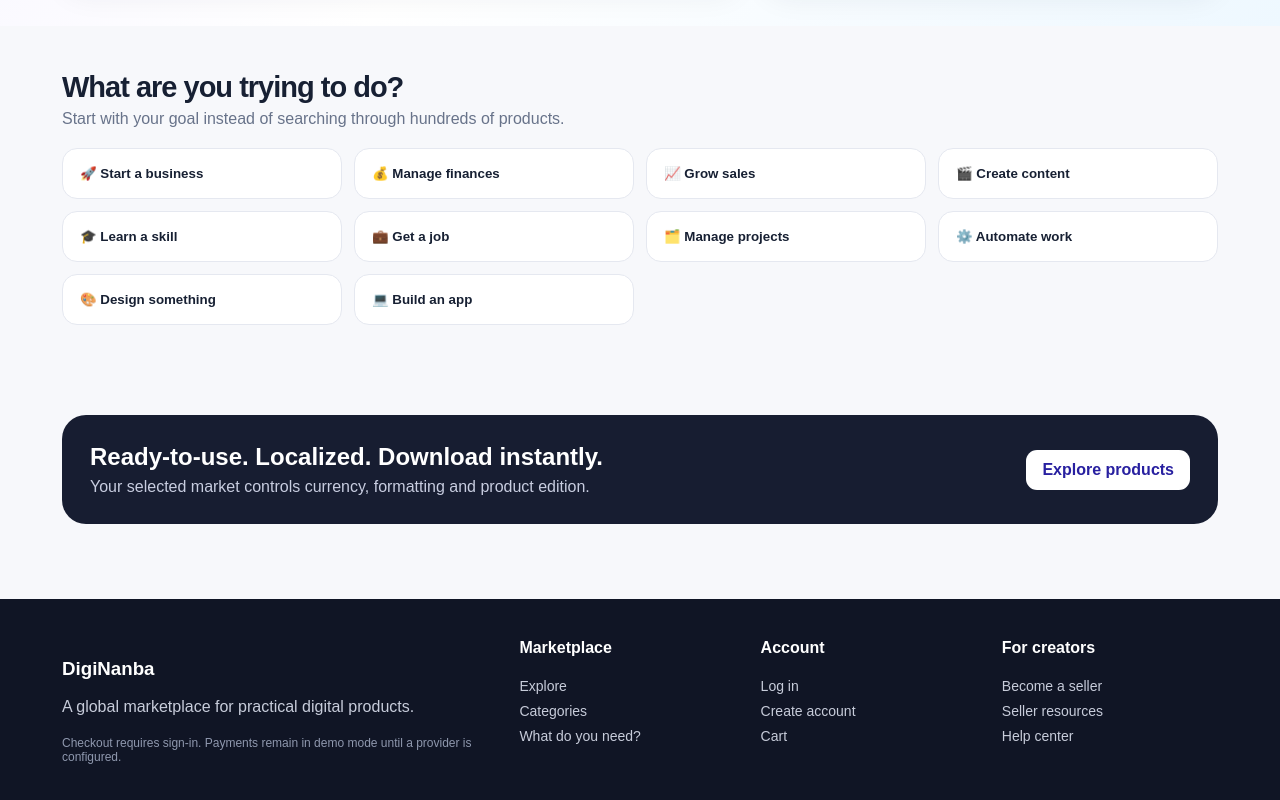
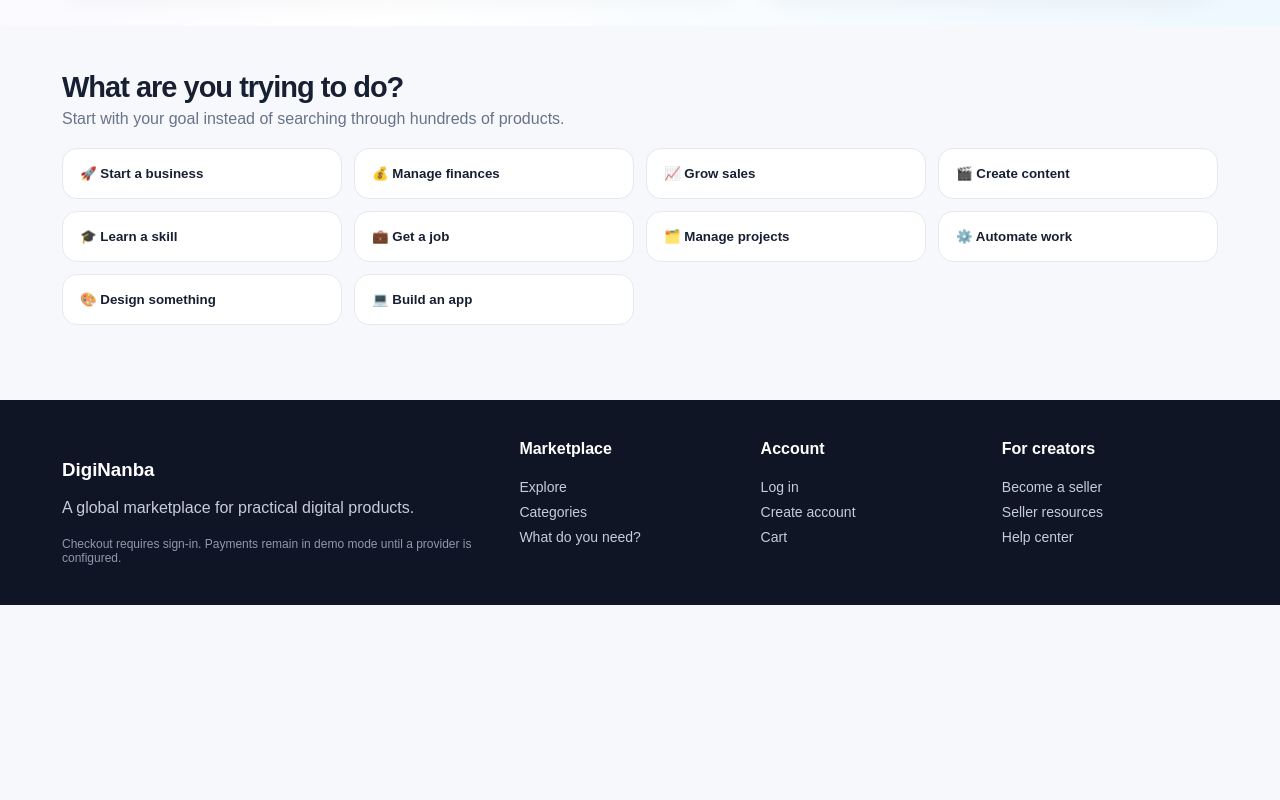
Before and after one commit to agnengineeringselectricals-crypto/diginanba, a Next.js app: page / in a window 1280 px wide. Shown: the part 739-1539 px from the top of the page. After the commit the page ends 1344 px from the top, so only its background shows below. Built offline with nearby package versions, Linux system fonts and the light colour scheme; no server answers; the database is empty.

Commit message:
Remove ready-to-use localized banner

```diff
--- a/app/HomePageClient.tsx
+++ b/app/HomePageClient.tsx
@@ -223,8 +223,6 @@ export default function HomePageClient({ initialProducts }: Props) {
         <div className="ref-section-head"><div><h2>What are you trying to do?</h2><p>Start with your goal instead of searching through hundreds of products.</p></div></div>
         <div className="ref-needs">{needs.map(([icon, label, target]) => <button className="ref-need" key={label} onClick={() => chooseNeed(target)}>{icon} {label}</button>)}</div>
       </div></section>
-
-      <section className="ref-section"><div className="ref-container"><div className="ref-banner"><div><h2>Ready-to-use. Localized. Download instantly.</h2><p>Your selected market controls currency, formatting and product edition.</p></div><a className="ref-primary" href="#explore">Explore products</a></div></div></section>
     </main>
 
     <footer className="ref-footer"><div className="ref-container ref-footer-grid">
```
